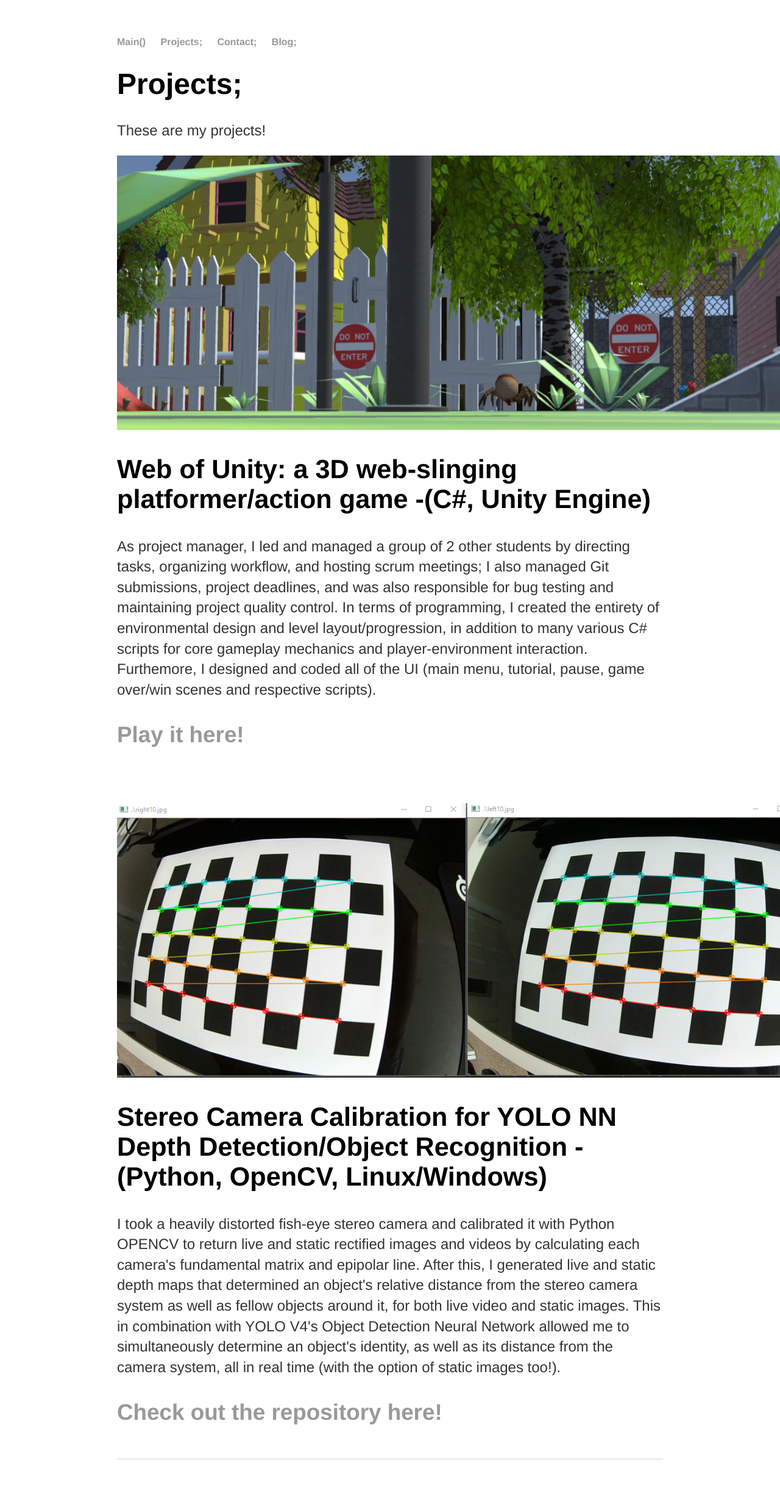
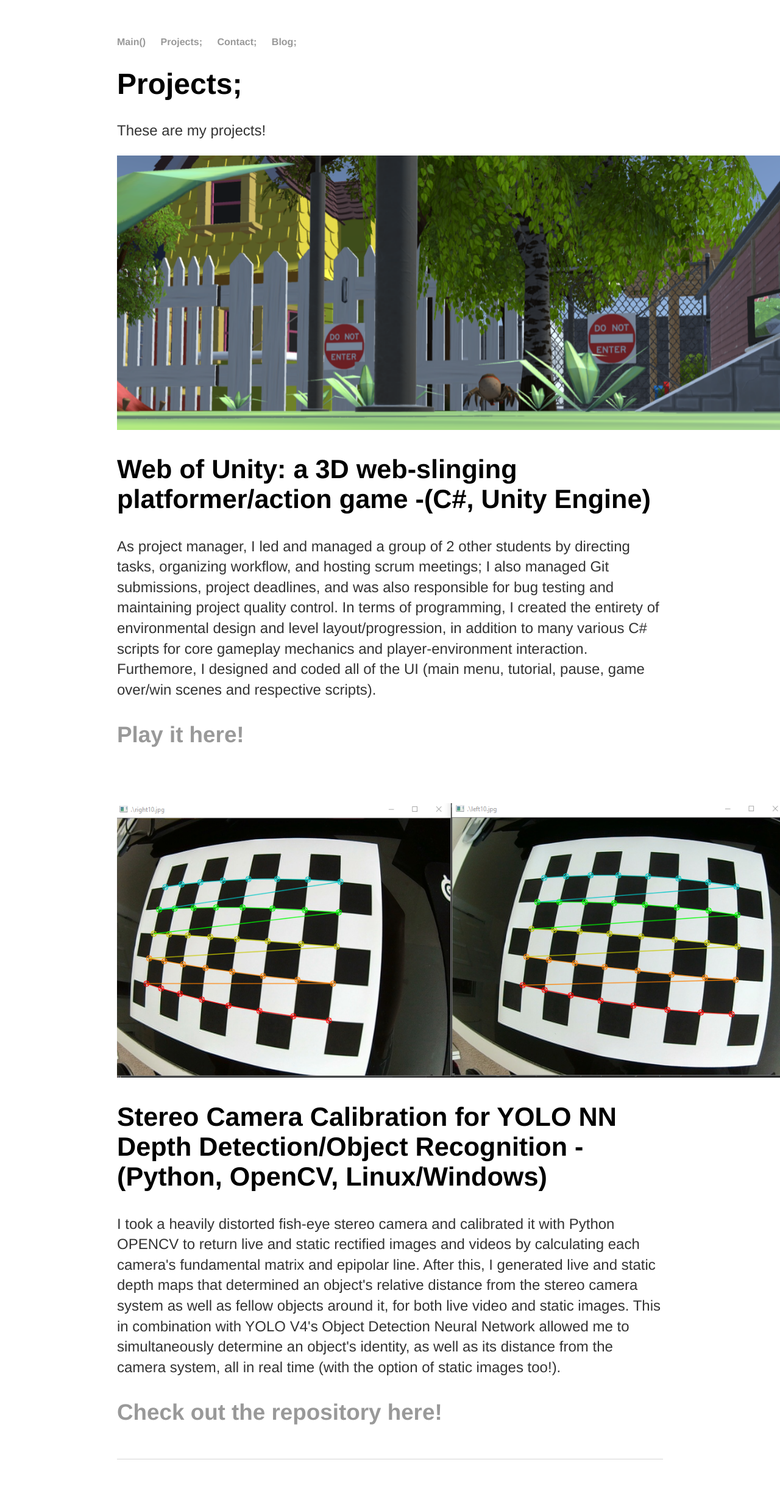
Before and after one commit to michael-c-gao/WebsiteOfMichael, a Jekyll site: the page built from projects/index.html, in a window 1280 px wide. Shown: the whole page at 61% size. Built offline with Jekyll 4.4.1, drawn with Linux system fonts in a browser that asks for light colours.

Commit message:
Update index.html

```diff
--- a/projects/index.html
+++ b/projects/index.html
@@ -9,7 +9,7 @@ title: My Projects
 			<p>These are my projects!</p>
 
 			<img src="spider.png" alt="WebofUnity"
-			     width="1150"
+			     width="1100"
 			     height="450"/>
 			<br>
 			<h2>Web of Unity: a 3D web-slinging platformer/action game    -(C#, Unity Engine)</h2>
@@ -27,7 +27,7 @@ title: My Projects
 			<br>
 			<br>
 			<img src="camera.png" alt="CameraCalibration"
-			     width="1150"
+			     width="1100"
 			     height="450"/>
 			<br>
 			<h2>Stereo Camera Calibration for YOLO NN Depth Detection/Object Recognition    -(Python, OpenCV, Linux/Windows)</h2>
```
